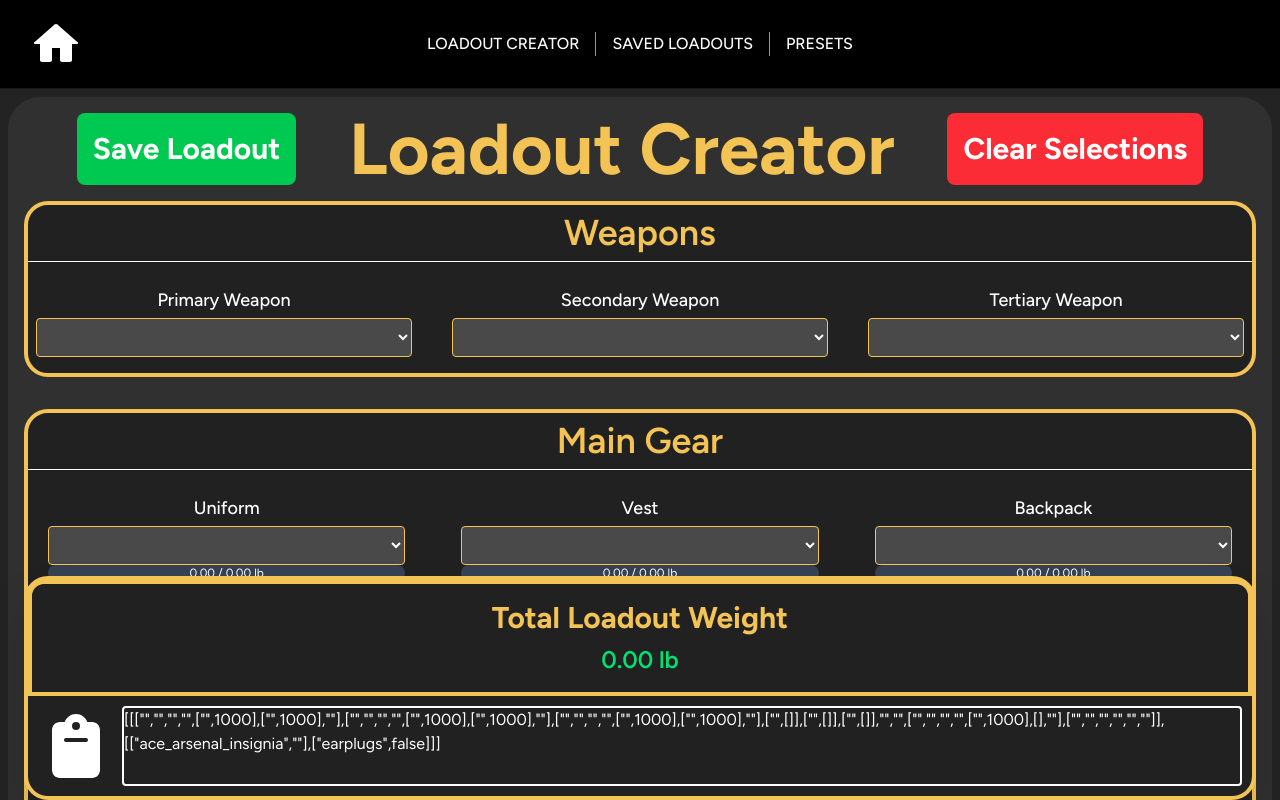
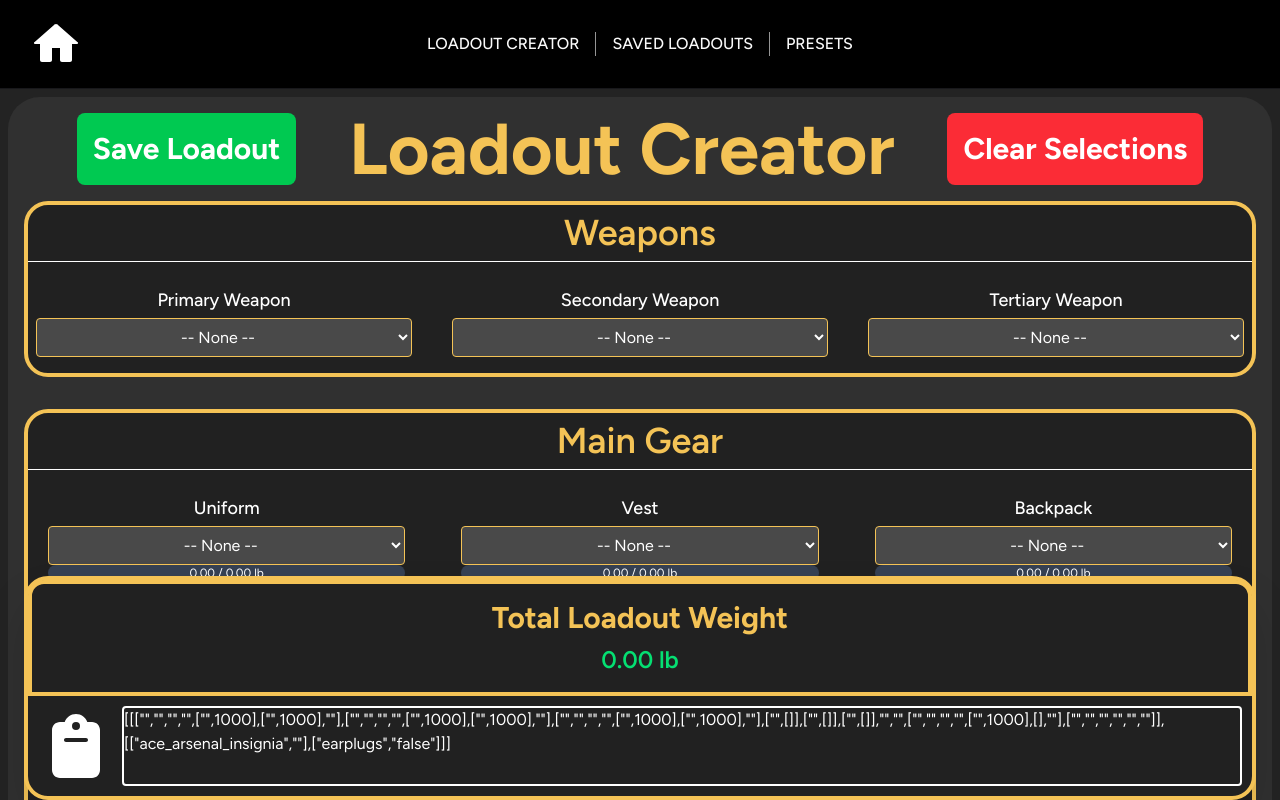
Before and after one commit to B-Fanjoy/7CMBG-LoadoutCreator, a Vue app: page /creator in a window 1280 px wide. Built offline with nearby package versions, Linux system fonts and the light colour scheme; a web font is replaced by a local one.

Commit message:
should actually work now

```diff
--- a/src/views/CreatorView.vue
+++ b/src/views/CreatorView.vue
@@ -246,6 +246,31 @@ export default {
       console.warn('No loadout found in store.');
     }
   },
+  created() {
+    const savedWeapons = JSON.parse(localStorage.getItem('selectedWeapons')) || {};
+    const savedAttachments = JSON.parse(localStorage.getItem('selectedAttachments')) || {};
+    const savedGear = JSON.parse(localStorage.getItem('selectedGear')) || {};
+    const savedItems = JSON.parse(localStorage.getItem('selectedItems')) || {
+      uniform: [],
+      vest: [],
+      backpack: []
+    };
+    if (savedWeapons["primary"] || savedWeapons["secondary"] || savedWeapons["tertiary"]
+      || savedAttachments["primary"] || savedAttachments["secondary"] || savedAttachments["tertiary"]
+      || savedGear["uniform"] || savedGear["vest"] || savedGear["backpack"]
+      || savedItems["uniform"].length > 0 || savedItems["vest"].length > 0 || savedItems["backpack"].length > 0
+      || savedGear["headgear"] || savedGear["facewear"] || savedGear["binoculars"] || savedGear["map"]
+      || savedGear["terminal"] || savedGear["communication"] || savedGear["navigation"] || savedGear["watch"]
+      || savedGear["nvgs"] || savedGear["insignia"]
+    ) {
+      this.selectedWeapons = savedWeapons;
+      this.selectedAttachments = savedAttachments;
+      this.selectedGear = savedGear;
+      this.selectedItems = savedItems;
+    } else {
+      this.clearSelections();
+    }
+  },
   components: {
     ItemsModal
   },
@@ -254,10 +279,10 @@ export default {
       weapons: weaponsData.sections,
       gear: gearData.sections,
       items: itemsData.sections,
-      selectedWeapons: JSON.parse(localStorage.getItem('selectedWeapons')) || {},
-      selectedAttachments: JSON.parse(localStorage.getItem('selectedAttachments')) || {},
-      selectedGear: JSON.parse(localStorage.getItem('selectedGear')) || {},
-      selectedItems: JSON.parse(localStorage.getItem('selectedItems')) || {
+      selectedWeapons: {},
+      selectedAttachments: {},
+      selectedGear: {},
+      selectedItems: {
         uniform: [],
         vest: [],
         backpack: []
@@ -715,15 +740,5 @@ export default {
       return JSON.stringify(loadout);
     },
   },
-  created() {
-    // this.selectedWeapons = this.weaponSections.reduce((acc, section) => {
-    //   acc[section.id] = section.weapons.length > 0 ? section.weapons[0].id : "";
-    //   return acc;
-    // }, {});
-    // this.selectedGear = this.gear.reduce((acc, section) => {
-    //   acc[section.id] = section.options.length > 0 ? section.options[0].id : "";
-    //   return acc;
-    // }, {});
-  },
 };
 </script>
```
